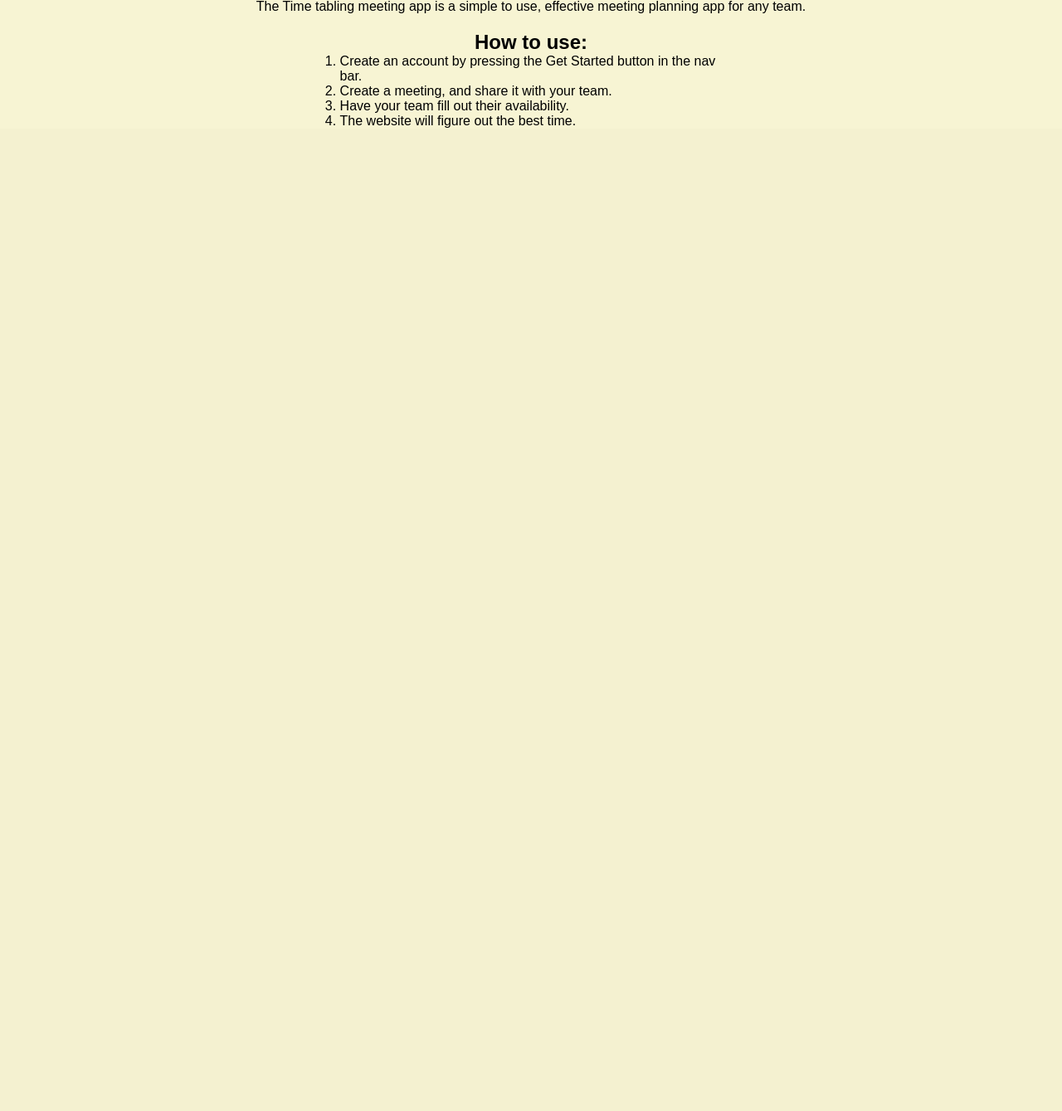
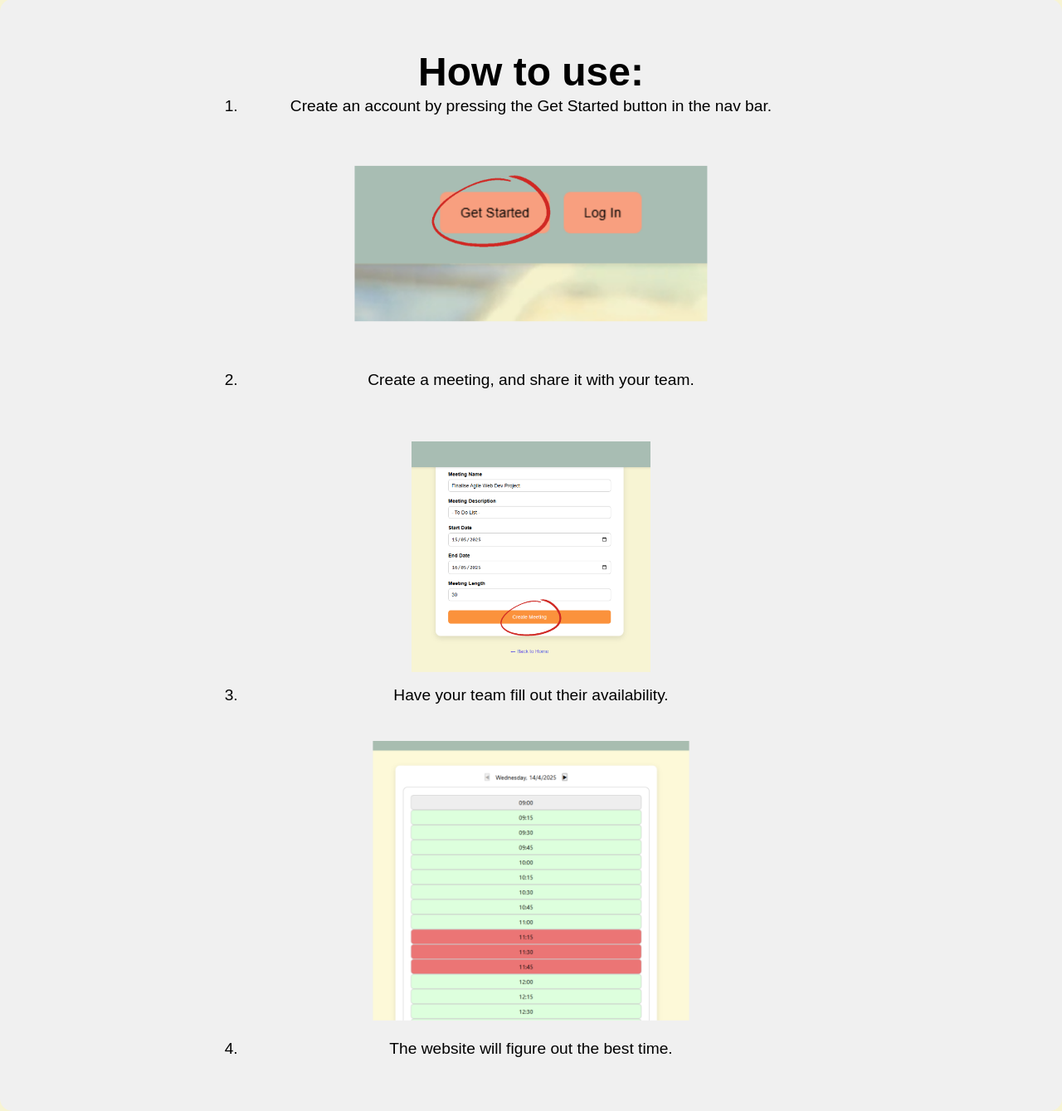
Before and after one commit to JillStingray1/CITS3403-Group-Project, a Flask app: page / in a window 1280 px wide. Shown: the part 645-1984 px from the top of the page at 83% size. Before the commit the page ends 799 px from the top, so only its background shows below. Run offline with Flask 3, Linux system fonts and the light colour scheme; grey boxes are pictures that could not be loaded.

Commit message:
Update landing page layout - Added some image under steps in description - remove unused .hero-text styels

```diff
--- a/static/stylesheet/landing.css
+++ b/static/stylesheet/landing.css
@@ -18,6 +18,9 @@
   padding: 0;
   margin: 0;
   border-radius: 0;
+  display: flex; /* Use flexbox for layout */
+  flex-direction: column; /* Stack elements vertically */
+  align-items: center; /* Center child elements horizontally */
 }
 
 .hero-video video {
@@ -29,27 +32,15 @@
   box-shadow: none;
 }
 
-.hero-text h1 {
-  position: absolute; /* Position the text over the video */
-  top: 50%; /* Center vertically */
-  left: 50%; /* Center horizontally */
-  transform: translate(-50%, -50%); /* Adjust for the element's own dimensions */
-  text-align: center; /* Center the text */
-  color: rgb(2, 1, 1); /* Make the text stand out over the video */
-  font-size: 2.5rem; /* Adjust font size as needed */
-  font-weight: bold;
-  text-shadow: 2px 2px 4px rgba(0, 0, 0, 0.7); /* Add a shadow for better readability */
-}
-
-.hero-text p {
-  font-size: 1.5rem;
-  color: #333;
-}
-
-/* Style used fo the body */
+/* Style used for the body */
 .discription-body {
-  padding: 0% 20%;
-  position: relative;
+  display: inline-block; /* Make the container shrink to fit its content */
+  padding: 60px; /* Add padding around the text */
+  background-color: #f0f0f0; /* Add a light grey background */
+  border-radius: 15px; /* Curve the edges */
+  text-align: center; /* Center the text inside */
+  width: 100%; /* Allow the container to expand */
+  max-width: none; /* Remove any width restrictions */
 }
 
 .discription-body p {
@@ -59,23 +50,57 @@
 
 .discription-body h2 {
   text-align: center;
+  font-size: 3rem;
+  font-weight: bold;
 }
 
 .discription-body ol {
   padding: 0 20%;
 }
 
+.discription-body img {
+  width: 100%; /* Set all images to the same width */
+  max-width: 500px; /* Limit the maximum width to 300px (adjust as needed) */
+  height: auto; /* Maintain the aspect ratio */
+  display: block; /* Ensure the images are block-level elements */
+  margin: 10px auto; /* Center the images and add spacing */
+}
 
-/* ─── Responsive Adjustments ─────────────────────────────────────────────── */
+.discription-body ol li:nth-child(3) {
+  position: relative; /* Enable positioning for the sentence */
+  margin-top: -60px; /* Move the sentence upwards to overlap the image */
+  z-index: 1; /* Ensure the sentence appears above the image */
+}
+
+.create-meeting-img {
+  max-width: 1000px !important; /* Force the maximum width */
+  width: 100% !important; /* Ensure responsiveness */
+  height: auto !important; /* Maintain aspect ratio */
+  display: block !important; /* Ensure proper layout */
+  margin: 20px auto 0px auto !important; /* Adjust spacing */
+  z-index: 0; /* Ensure the image stays behind the text */
+}
+
+.select-unavailability-img {
+  max-width: 600px !important; /* Match the maximum width of create-meeting-img */
+  width: 100% !important; /* Ensure responsiveness */
+  height: auto !important; /* Maintain aspect ratio */
+  display: block !important; /* Ensure proper layout */
+  margin: 40px auto 20px auto !important; /* Add extra spacing above the image */
+}
+
+.discription-body ol li {
+  font-size: 1.2rem; /* Increase the font size (adjust as needed) */
+  line-height: 1.5; /* Optional: Adjust line height for better readability */
+}
+
 @media (max-width: 768px) {
   .landing-container {
     flex-direction: column;
     padding: 24px;
     margin-top: 80px;
   }
-  .hero-text h1 {
-    font-size: 2rem;
-  }
+
   .navbar .nav-container {
     padding: 0 8px;
   }
--- a/templates/index.html
+++ b/templates/index.html
@@ -36,12 +36,23 @@
 
       </div>
       <div class="discription-body">
-        <p>The Time tabling meeting app is a simple to use, effective meeting planning app for any team.</p>
         <h2>How to use:</h2>
         <ol>
-          <li>Create an account by pressing the Get Started button in the nav bar.</li>
-          <li>Create a meeting, and share it with your team.</li>
-          <li>Have your team fill out their availability.</li>
+          <li>
+            Create an account by pressing the Get Started button in the nav bar.
+            <br />
+            <img src="{{ url_for('static', filename='media/get-started.png') }}" alt="Get Started" />
+          </li>
+          <li>
+            Create a meeting, and share it with your team.
+            <br />
+            <img src="{{ url_for('static', filename='media/create-meeting.png') }}" alt="Create Meeting" class="create-meeting-img" />
+          </li>
+          <li>
+            Have your team fill out their availability.
+            <br />
+            <img src="{{ url_for('static', filename='media/select-unavailability.png') }}" alt="Select Unavailability" class="select-unavailability-img" />
+          </li>
           <li>The website will figure out the best time.</li>
         </ol>
       </div>
```
Also changed, not shown: static/media/create-meeting.png (added), static/media/get-started.png (added), static/media/select-unavailability.png (added).
